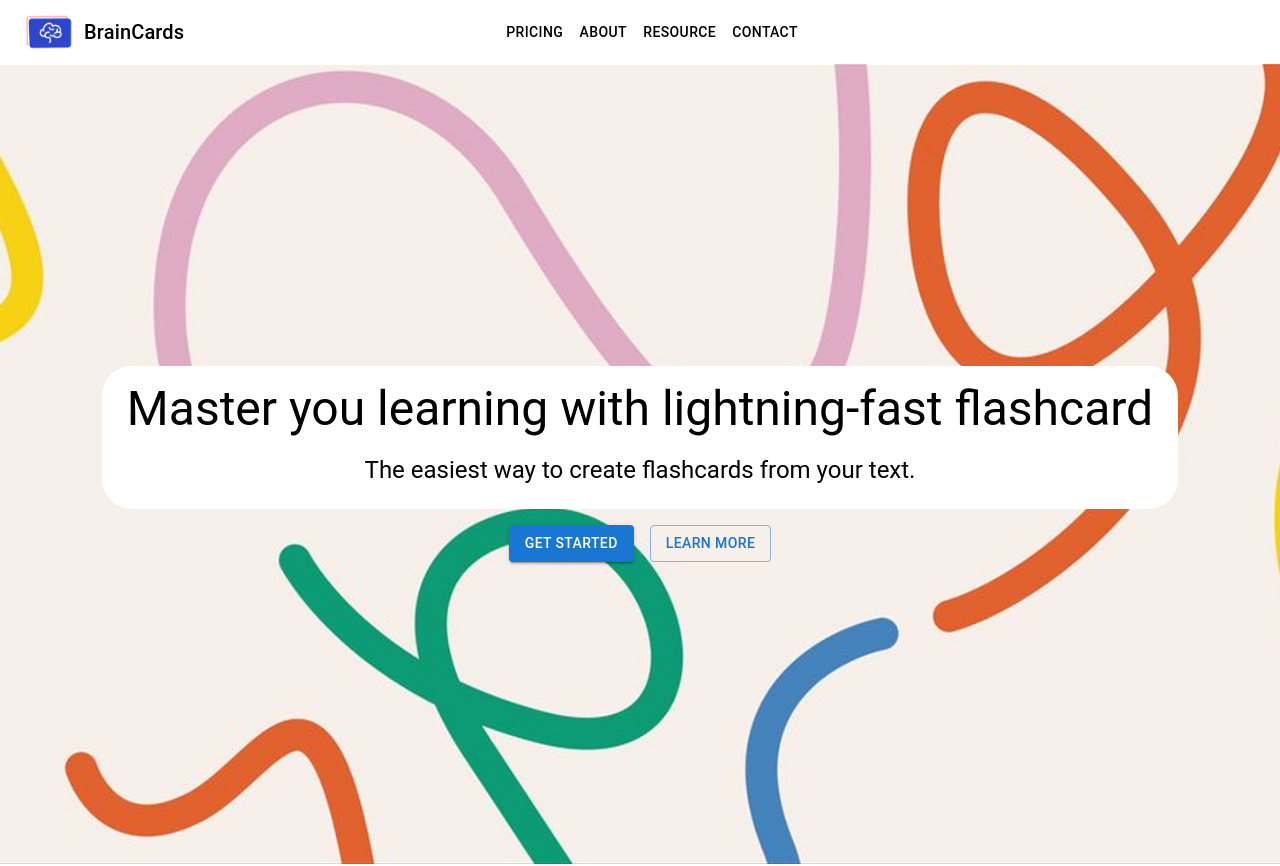
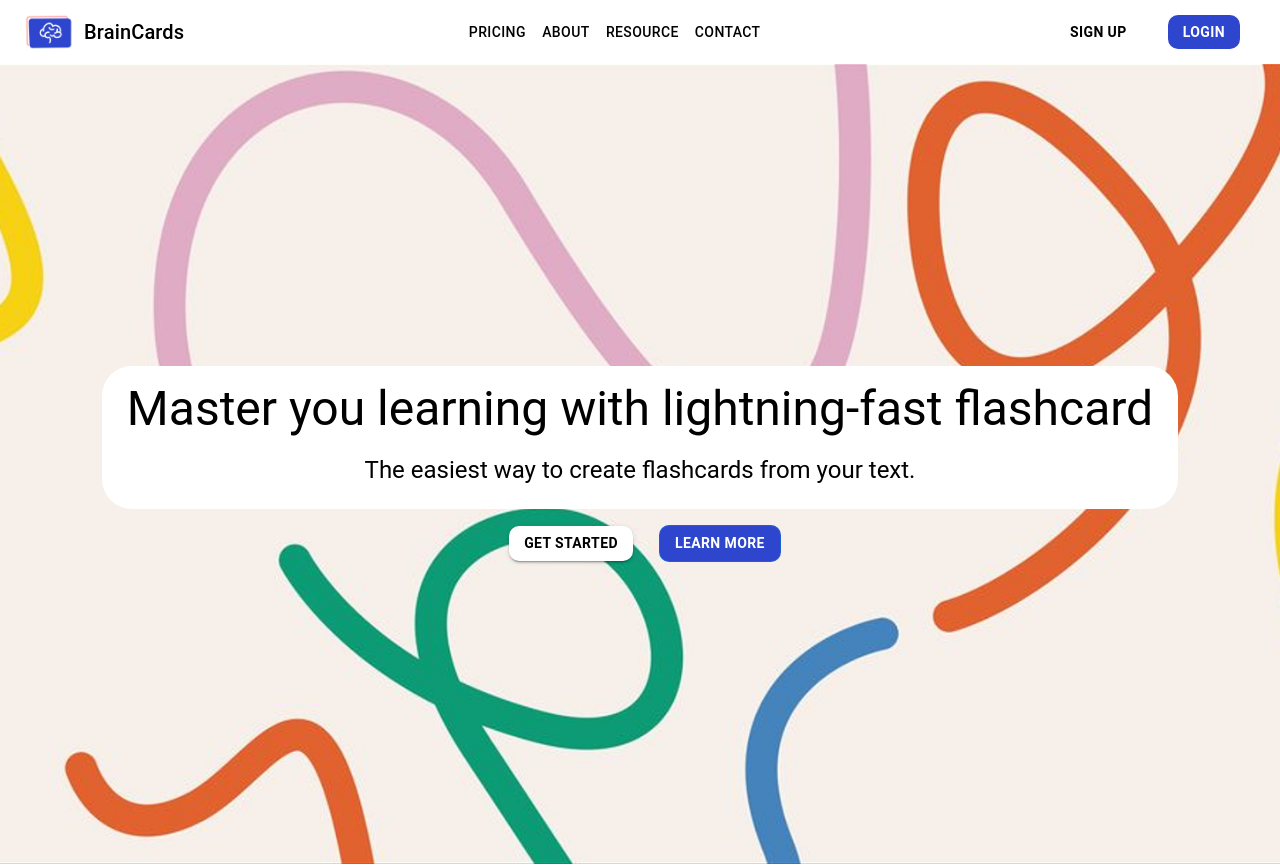
Before and after one commit to lallalamin/AI-Flashcards-Stripe, a Next.js app in the folder flashcard-saas/: page / in a window 1280 px wide. Shown: the top 866 px of the page. Built offline with nearby package versions, Linux system fonts and the light colour scheme; no server answers.

Commit message:
fix some ui

```diff
--- a/flashcard-saas/app/page.js
+++ b/flashcard-saas/app/page.js
@@ -6,6 +6,7 @@ import Head from "next/head";
 import CustomAppBar from "./navigation";
 import CustomFooter from "./footer";
 import NavigationBar from "@/component/NavigationBar"
+import Footer from "@/component/Footer"
 import AutoFixHighIcon from '@mui/icons-material/AutoFixHigh';
 import PsychologyIcon from '@mui/icons-material/Psychology';
 import PlaceIcon from '@mui/icons-material/Place';
@@ -30,10 +31,10 @@ export default function Home() {
               The easiest way to create flashcards from your text.
             </Typography>
           </div>
-          <Button className="button-white" variant="contained" color="primary" sx={{mt: 2, mr: 2}} href="/generate">
+          <Button className="button-white" variant="contained" color="primary" sx={{ mt: 2, mr: 2, backgroundColor: 'white', color: 'black', fontWeight: 600, borderRadius: '10px', padding: '5px 15px 5px 15px', marginLeft: '10px','&:hover': {backgroundColor: '#e2e2e2',}, }} href="/generate">
             Get Started
           </Button>
-          <Button className="button-blue" variant="outlined" color="primary" sx={{mt: 2}}>
+          <Button className="button-blue" variant="outlined" color="primary" sx={{ mt: 2, backgroundColor: '#2E46CD', color: 'white', fontWeight: 600, borderRadius: '10px', padding: '5px 15px 5px 15px', marginLeft: '10px','&:hover': {backgroundColor: '#1565C0',}, }}>
             Learn More
           </Button>
         </Box>
@@ -197,7 +198,7 @@ export default function Home() {
           style={{ padding: '0 0 0 50px' }}
         />
       </div>
-      <CustomFooter></CustomFooter>
+      <Footer></Footer>
     </main>
     );
 }
--- /dev/null
+++ b/flashcard-saas/component/Footer.jsx
@@ -0,0 +1,34 @@
+import { AppBar, Button, Toolbar, Typography } from "@mui/material";
+import { SignedIn, SignedOut, UserButton } from "@clerk/nextjs";
+
+import InstagramIcon from '@mui/icons-material/Instagram';
+import LinkedInIcon from '@mui/icons-material/LinkedIn';
+import YouTubeIcon from '@mui/icons-material/YouTube';
+
+export default function CustomFooter() {
+    return (
+        <AppBar position="static" className="nav-bar" sx={{ backgroundColor:'white'}}>
+            <Toolbar className="tool-bar">
+                <div style={{ display: 'flex', alignItems: 'center' }}>
+                    <img src="\logo.png" width="50px"></img>
+                    <Typography className="logo-title" component="a" href="/" variant="h6" sx={{  textDecoration: 'none', color: 'black', paddingLeft: '10px'}}>
+                        BrainCards
+                    </Typography>
+                </div>
+                <div className="footer-right">
+                    <div className="legal-stuff">
+                        <Typography sx={{ fontWeight: 600, color: 'black', padding:'10px'}}>Privacy Policy</Typography>
+                        <Typography sx={{ fontWeight: 600, color: 'black', padding:'10px'}}>Term of Services</Typography>
+                    </div>
+                    <div className="social-media">
+                        <LinkedInIcon className="icon-black"></LinkedInIcon>
+                        <YouTubeIcon className="icon-black"></YouTubeIcon>
+                        <InstagramIcon className="icon-black"></InstagramIcon>
+                    </div>
+                </div>
+
+
+            </Toolbar>
+        </AppBar>
+    );
+}
--- a/flashcard-saas/component/NavigationBar.jsx
+++ b/flashcard-saas/component/NavigationBar.jsx
@@ -19,8 +19,8 @@ export default function CustomAppBar() {
                 </div>
                 <div>
                     <SignedOut>
-                        <Button color="inherit" href="/sign-up" className="button-white">Sign Up</Button>
-                        <Button color="inherit" href="/sign-in" className="button-blue">Login</Button>
+                        <Button color="inherit" href="/sign-up" className="button-white" sx={{ mr: 2, backgroundColor: 'white', color: 'black', fontWeight: 600, borderRadius: '10px', padding: '5px 15px 5px 15px', marginLeft: '10px','&:hover': {backgroundColor: '#e2e2e2',}, }}>Sign Up</Button>
+                        <Button color="inherit" href="/sign-in" className="button-blue" sx={{ mr: 2, backgroundColor: '#2E46CD', color: 'white', fontWeight: 600, borderRadius: '10px', padding: '5px 15px 5px 15px', marginLeft: '10px','&:hover': {backgroundColor: '#1565C0',}, }}>Login</Button>
                     </SignedOut>
                     <SignedIn>
                         <Button color="inherit" href="/flashcards" sx={{ mr: 2, backgroundColor: '#2E46CD', color: 'white', fontWeight: 600, borderRadius: '10px', padding: '5px 15px 5px 15px', marginLeft: '10px','&:hover': {backgroundColor: '#1565C0',}, }}>My Cards</Button>
```
